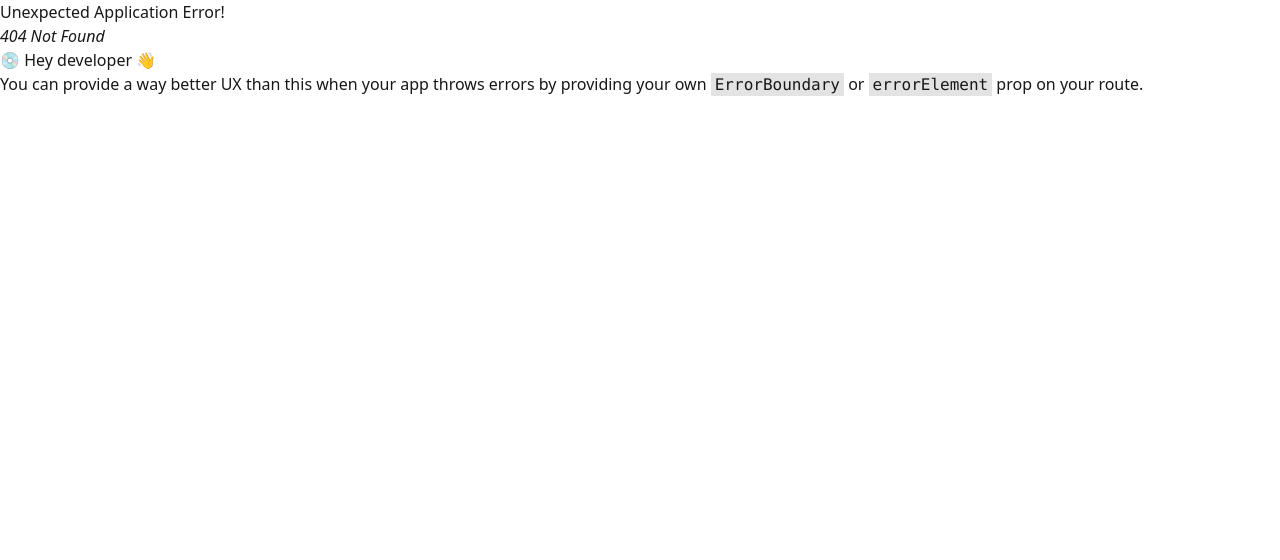
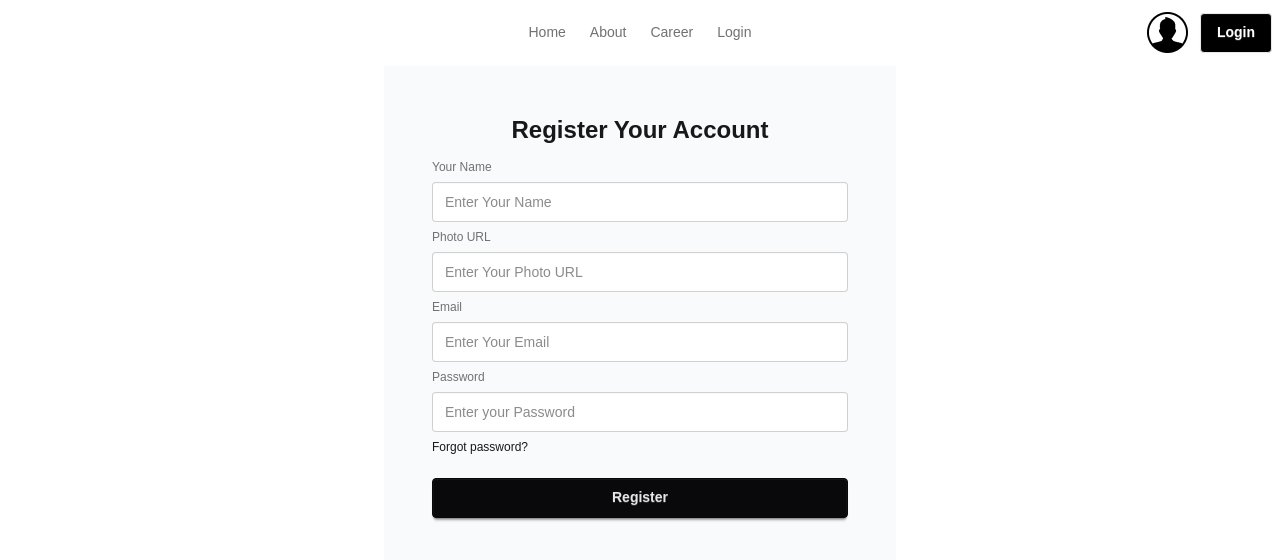
Before and after one commit to AirinNila/dragon-news, a React (Vite) app: page /register in a window 1280 px wide. Before the commit this address had no page. Shown: the top 560 px of the page. Built offline with nearby package versions, Linux system fonts and the light colour scheme.

Commit message:
added register and context

```diff
--- /dev/null
+++ b/src/context/AuthProvider.jsx
@@ -0,0 +1,20 @@
+import { getAuth } from "firebase/auth";
+import { createContext, useState } from "react";
+import app from "../services/firebase.config";
+
+export const AuthContext = createContext(null);
+const auth = getAuth(app)
+
+const AuthProvider = ({children}) => {
+    const [user, setUser] = useState(null)
+    const authInfo = {
+        user
+    }
+    return (
+        <AuthContext.Provider>
+            {children}
+        </AuthContext.Provider>
+    );
+};
+
+export default AuthProvider;
--- a/src/main.jsx
+++ b/src/main.jsx
@@ -4,10 +4,13 @@ import './index.css'
 
 import { RouterProvider } from "react-router-dom";
 import Routes from './routes/Routes';
+import AuthProvider from './context/AuthProvider';
 
 
 createRoot(document.getElementById('root')).render(
   <StrictMode>
+    <AuthProvider>
    <RouterProvider router={Routes} />
+   </AuthProvider>
   </StrictMode>,
 )
--- a/src/pages/login/Login.jsx
+++ b/src/pages/login/Login.jsx
@@ -1,26 +1,36 @@
+import { Link } from "react-router-dom";
 import Navbar from "../../components/Navbar";
 
 const Login = () => {
+    const handleLoginForm = e => {
+        e.preventDefault()
+        const formData = new FormData(e.currentTarget)
+        const email = formData.get('email')
+        const pass = formData.get('pass')
+        console.log(email, pass)
+    }
     return (
         <div>
             <Navbar></Navbar>
             <div className="flex justify-center ">
             <div className=" md:w-2/5 md:p-6  bg-gray-50">
                 <div className="card-body ">
-                    <h2 className="text-xl md:text-2xl font-bold">Login Your Account</h2>
-                    <form>
+                    <h2 className="text-xl md:text-2xl font-bold text-center">Login Your Account</h2>
+                    <form onSubmit={handleLoginForm}>
                     <fieldset className="fieldset">
                         <label className="label">Email</label>
-                        <input type="email" className="input w-full" placeholder="Email"/>
+                        <input type="email" className="input w-full" name="email" placeholder="Email"/>
                         <label className="label">Password</label>
-                        <input type="password" className="input w-full" placeholder="Password" />
+                        <input type="password" className="input w-full" name="pass" placeholder="Password" />
                         <div><a className="link link-hover">Forgot password?</a></div>
                         <div>
                         <button className="btn btn-neutral w-full mt-4">Login</button>
                         </div>
                     </fieldset>
                     </form>
+                    <p className="font-semibold text-center">Don't Have An Account?<span className="text-red-500 font-bold"><Link to="/register"> Register</Link></span></p>
                 </div>
+
             </div>
             </div>
         </div>
--- a/src/pages/register/Register.jsx
+++ b/src/pages/register/Register.jsx
@@ -1,8 +1,42 @@
+import Navbar from "../../components/Navbar";
 
 const Register = () => {
+      const handleRegisterForm = e => {
+        e.preventDefault()
+        const formData = new FormData(e.currentTarget)
+        const name = formData.get('name')
+        const img = formData.get('img')
+        const email = formData.get('email')
+        const pass = formData.get('pass')
+
+        console.log(email, pass, name, img)
+      }
     return (
         <div>
-
+             <Navbar></Navbar>
+            <div className="flex justify-center ">
+            <div className=" md:w-2/5 md:p-6  bg-gray-50">
+                <div className="card-body ">
+                    <h2 className="text-xl md:text-2xl font-bold text-center">Register Your Account</h2>
+                    <form onSubmit={handleRegisterForm}>
+                    <fieldset className="fieldset">
+                        <label className="label">Your Name</label>
+                        <input type="text" className="input w-full" name="name" placeholder="Enter Your Name"/>
+                        <label className="label">Photo URL</label>
+                        <input type="text" className="input w-full" name="img" placeholder="Enter Your Photo URL"/>
+                        <label className="label">Email</label>
+                        <input type="email" className="input w-full" name="email" placeholder="Enter Your Email"/>
+                        <label className="label">Password</label>
+                        <input type="password" className="input w-full" name="pass" placeholder="Enter your Password" />
+                        <div><a className="link link-hover">Forgot password?</a></div>
+                        <div>
+                        <button className="btn btn-neutral w-full mt-4">Register</button>
+                        </div>
+                    </fieldset>
+                    </form>
+                </div>
+            </div>
+            </div>
         </div>
     );
 };
--- a/src/routes/Routes.jsx
+++ b/src/routes/Routes.jsx
@@ -3,6 +3,7 @@ import { createBrowserRouter } from 'react-router-dom';
 import Root from '../layout/Root';
 import Home from '../pages/home/Home';
 import Login from '../pages/login/Login';
+import Register from '../pages/register/Register';
 
 const Routes = createBrowserRouter([
     {
@@ -16,6 +17,10 @@ const Routes = createBrowserRouter([
             {
                 path: '/login',
                 element: <Login></Login>
+            },
+            {
+                path: '/register',
+                element: <Register></Register>
             }
         ]
     }
--- a/src/services/firebase.config.js
+++ b/src/services/firebase.config.js
@@ -1,5 +1,6 @@
 // Import the functions you need from the SDKs you need
 import { initializeApp } from "firebase/app";
+
 // TODO: Add SDKs for Firebase products that you want to use
 // https://firebase.google.com/docs/web/setup#available-libraries
 
@@ -15,4 +16,5 @@ const firebaseConfig = {
 
 // Initialize Firebase
 const app = initializeApp(firebaseConfig);
+
 export default app;
```
